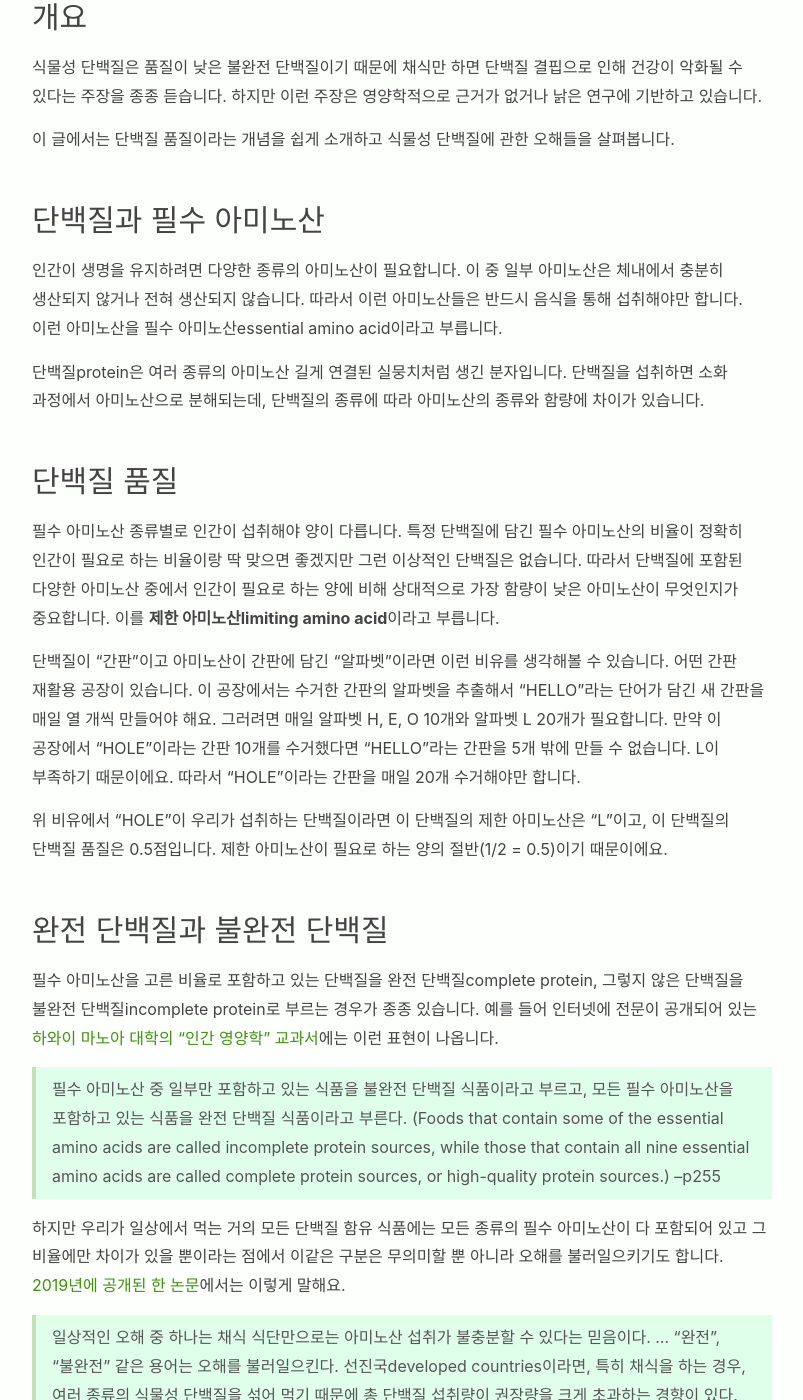
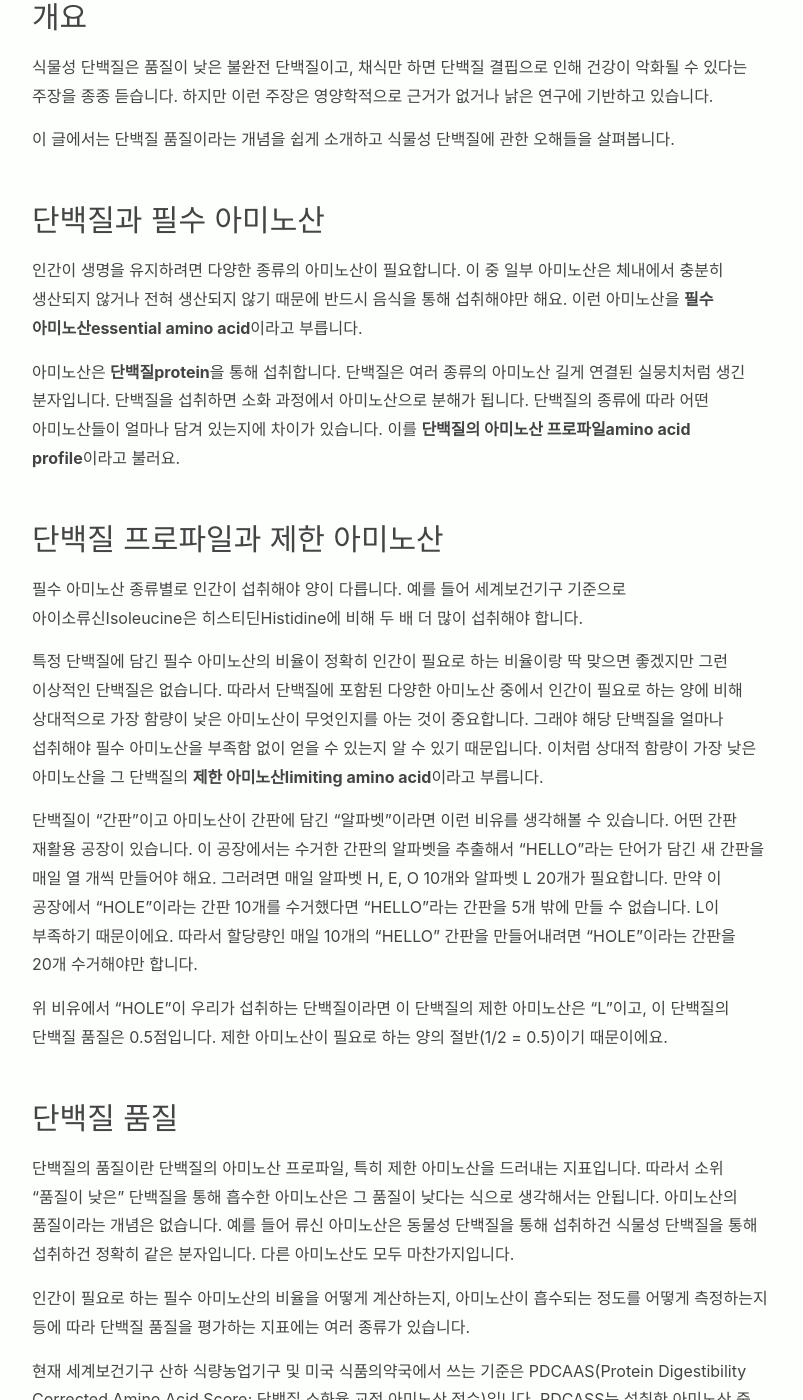
Before and after one commit to veganstudies/veganstudies.github.io, a Jekyll site: the page built from _posts/2020-10-02-quality-of-plant-based-protein.md, in a window 1280 px wide and 1400 px high, scrolled down 616 px. Shown: the whole window, without its empty margins (238-1041 px from the left). Built offline with Jekyll 4.4.1, drawn with Linux system fonts in a browser that asks for light colours; some of the changed text lies outside the part shown.

Commit message:
다듬기

```diff
--- a/_posts/2020-10-02-quality-of-plant-based-protein.md
+++ b/_posts/2020-10-02-quality-of-plant-based-protein.md
@@ -5,23 +5,37 @@ date: 2020-10-02 21:00:00 +0900
 ---
 ## 개요
 
-식물성 단백질은 품질이 낮은 불완전 단백질이기 때문에 채식만 하면 단백질 결핍으로 인해 건강이 악화될 수 있다는 주장을 종종 듣습니다. 하지만 이런 주장은 영양학적으로 근거가 없거나 낡은 연구에 기반하고 있습니다.
+식물성 단백질은 품질이 낮은 불완전 단백질이고, 채식만 하면 단백질 결핍으로 인해 건강이 악화될 수 있다는 주장을 종종 듣습니다. 하지만 이런 주장은 영양학적으로 근거가 없거나 낡은 연구에 기반하고 있습니다.
 
 이 글에서는 단백질 품질이라는 개념을 쉽게 소개하고 식물성 단백질에 관한 오해들을 살펴봅니다.
 
 ## 단백질과 필수 아미노산
 
-인간이 생명을 유지하려면 다양한 종류의 아미노산이 필요합니다. 이 중 일부 아미노산은 체내에서 충분히 생산되지 않거나 전혀 생산되지 않습니다. 따라서 이런 아미노산들은 반드시 음식을 통해 섭취해야만 합니다. 이런 아미노산을 필수 아미노산essential amino acid이라고 부릅니다.
+인간이 생명을 유지하려면 다양한 종류의 아미노산이 필요합니다. 이 중 일부 아미노산은 체내에서 충분히 생산되지 않거나 전혀 생산되지 않기 때문에 반드시 음식을 통해 섭취해야만 해요. 이런 아미노산을 **필수 아미노산essential amino acid**이라고 부릅니다.
 
-단백질protein은 여러 종류의 아미노산 길게 연결된 실뭉치처럼 생긴 분자입니다. 단백질을 섭취하면 소화 과정에서 아미노산으로 분해되는데, 단백질의 종류에 따라 아미노산의 종류와 함량에 차이가 있습니다.
+아미노산은 **단백질protein**을 통해 섭취합니다. 단백질은 여러 종류의 아미노산 길게 연결된 실뭉치처럼 생긴 분자입니다. 단백질을 섭취하면 소화 과정에서 아미노산으로 분해가 됩니다. 단백질의 종류에 따라 어떤 아미노산들이 얼마나 담겨 있는지에 차이가 있습니다. 이를 **단백질의 아미노산 프로파일amino acid profile**이라고 불러요.
+
+## 단백질 프로파일과 제한 아미노산
+
+필수 아미노산 종류별로 인간이 섭취해야 양이 다릅니다. 예를 들어 세계보건기구 기준으로 아이소류신Isoleucine은 히스티딘Histidine에 비해 두 배 더 많이 섭취해야 합니다.
+
+특정 단백질에 담긴 필수 아미노산의 비율이 정확히 인간이 필요로 하는 비율이랑 딱 맞으면 좋겠지만 그런 이상적인 단백질은 없습니다. 따라서 단백질에 포함된 다양한 아미노산 중에서 인간이 필요로 하는 양에 비해 상대적으로 가장 함량이 낮은 아미노산이 무엇인지를 아는 것이 중요합니다. 그래야 해당 단백질을 얼마나 섭취해야 필수 아미노산을 부족함 없이 얻을 수 있는지 알 수 있기 때문입니다. 이처럼 상대적 함량이 가장 낮은 아미노산을 그 단백질의 **제한 아미노산limiting amino acid**이라고 부릅니다.
+
+단백질이 "간판"이고 아미노산이 간판에 담긴 "알파벳"이라면 이런 비유를 생각해볼 수 있습니다. 어떤 간판 재활용 공장이 있습니다. 이 공장에서는 수거한 간판의 알파벳을 추출해서 "HELLO"라는 단어가 담긴 새 간판을 매일 열 개씩 만들어야 해요. 그러려면 매일 알파벳 H, E, O 10개와 알파벳 L 20개가 필요합니다. 만약 이 공장에서 "HOLE"이라는 간판 10개를 수거했다면 "HELLO"라는 간판을 5개 밖에 만들 수 없습니다. L이 부족하기 때문이에요. 따라서 할당량인 매일 10개의 "HELLO" 간판을 만들어내려면 "HOLE"이라는 간판을 20개 수거해야만 합니다.
+
+위 비유에서 "HOLE"이 우리가 섭취하는 단백질이라면 이 단백질의 제한 아미노산은 "L"이고, 이 단백질의 단백질 품질은 0.5점입니다. 제한 아미노산이 필요로 하는 양의 절반(1/2 = 0.5)이기 때문이에요.
 
 ## 단백질 품질
 
-필수 아미노산 종류별로 인간이 섭취해야 양이 다릅니다. 특정 단백질에 담긴 필수 아미노산의 비율이 정확히 인간이 필요로 하는 비율이랑 딱 맞으면 좋겠지만 그런 이상적인 단백질은 없습니다. 따라서 단백질에 포함된 다양한 아미노산 중에서 인간이 필요로 하는 양에 비해 상대적으로 가장 함량이 낮은 아미노산이 무엇인지가 중요합니다. 이를 **제한 아미노산limiting amino acid**이라고 부릅니다.
+단백질의 품질이란 단백질의 아미노산 프로파일, 특히 제한 아미노산을 드러내는 지표입니다. 따라서 소위 "품질이 낮은" 단백질을 통해 흡수한 아미노산은 그 품질이 낮다는 식으로 생각해서는 안됩니다. 아미노산의 품질이라는 개념은 없습니다. 예를 들어 류신 아미노산은 동물성 단백질을 통해 섭취하건 식물성 단백질을 통해 섭취하건 정확히 같은 분자입니다. 다른 아미노산도 모두 마찬가지입니다.
 
-단백질이 "간판"이고 아미노산이 간판에 담긴 "알파벳"이라면 이런 비유를 생각해볼 수 있습니다. 어떤 간판 재활용 공장이 있습니다. 이 공장에서는 수거한 간판의 알파벳을 추출해서 "HELLO"라는 단어가 담긴 새 간판을 매일 열 개씩 만들어야 해요. 그러려면 매일 알파벳 H, E, O 10개와 알파벳 L 20개가 필요합니다. 만약 이 공장에서 "HOLE"이라는 간판 10개를 수거했다면 "HELLO"라는 간판을 5개 밖에 만들 수 없습니다. L이 부족하기 때문이에요. 따라서 "HOLE"이라는 간판을 매일 20개 수거해야만 합니다.
+인간이 필요로 하는 필수 아미노산의 비율을 어떻게 계산하는지, 아미노산이 흡수되는 정도를 어떻게 측정하는지 등에 따라 단백질 품질을 평가하는 지표에는 여러 종류가 있습니다.
 
-위 비유에서 "HOLE"이 우리가 섭취하는 단백질이라면 이 단백질의 제한 아미노산은 "L"이고, 이 단백질의 단백질 품질은 0.5점입니다. 제한 아미노산이 필요로 하는 양의 절반(1/2 = 0.5)이기 때문이에요.
+현재 세계보건기구 산하 식량농업기구 및 미국 식품의약국에서 쓰는 기준은 PDCAAS(Protein Digestibility Corrected Amino Acid Score; 단백질 소화율 교정 아미노산 점수)입니다. PDCASS는 섭취한 아미노산 중 배설된 아미노산을 뺀 나머지는 모두 흡수된 것으로 가정을 합니다. 하지만 장내 미생물이 흡수하는 경우 등을 고려하지 않기 때문에 정확성이 떨어진다는 지적이 있었습니다.
+
+2013년에 기존 PDCAAS의 단점을 개선한 DIAAS(Digestible Indispensable Amino Acid Score; 소화가능한 필수 아미노산 점수)라는 지표가 새로 제안된 상황이에요. DIAAS는 소장에서 실제로 흡수하는 아미노산을 측정하기 때문에 좀 더 정확하다고 해요.
+
+PDCAAS 기준으로는 대두soy 단백질이 0.91점에서 1점 사이, 완두콩pea 단백질이 0.89점으로 높은 편입니다. DIAAS 기준으로는 대두 단백질이 0.9점, 완두콩 단백질이 0.82점입니다. (참고로 소는 PDCAAS 기준 0.92점입니다.)
 
 ## 완전 단백질과 불완전 단백질
 
@@ -29,7 +43,7 @@ date: 2020-10-02 21:00:00 +0900
 
 > 필수 아미노산 중 일부만 포함하고 있는 식품을 불완전 단백질 식품이라고 부르고, 모든 필수 아미노산을 포함하고 있는 식품을 완전 단백질 식품이라고 부른다. (Foods that contain some of the essential amino acids are called incomplete protein sources, while those that contain all nine essential amino acids are called complete protein sources, or high-quality protein sources.) --p255
 
-하지만 우리가 일상에서 먹는 거의 모든 단백질 함유 식품에는 모든 종류의 필수 아미노산이 다 포함되어 있고 그 비율에만 차이가 있을 뿐이라는 점에서 이같은 구분은 무의미할 뿐 아니라 오해를 불러일으키기도 합니다. [2019년에 공개된 한 논문](https://www.ncbi.nlm.nih.gov/pmc/articles/PMC6893534/)에서는 이렇게 말해요.
+하지만 우리가 일상에서 먹는 거의 모든 단백질 함유 식품에는 모든 종류의 필수 아미노산이 다 포함되어 있고 그 비율(즉 단백질의 아미노산 프로파일)에만 차이가 있을 뿐이라는 점에서 이같은 구분은 무의미할 뿐 아니라 오해를 불러일으키기도 합니다. [2019년에 공개된 한 논문](https://www.ncbi.nlm.nih.gov/pmc/articles/PMC6893534/)에서는 이렇게 말해요.
 
 > 일상적인 오해 중 하나는 채식 식단만으로는 아미노산 섭취가 불충분할 수 있다는 믿음이다. ... "완전", "불완전" 같은 용어는 오해를 불러일으킨다. 선진국developed countries이라면, 특히 채식을 하는 경우, 여러 종류의 식물성 단백질을 섞어 먹기 때문에 총 단백질 섭취량이 권장량을 크게 초과하는 경향이 있다. (It is commonly, although mistakenly, thought that the amino acid intake may be inadequate in vegetarian diets. ... The terms “complete” and “incomplete” are misleading. In developed countries, plant proteins are mixed, especially in vegetarian diets, and total intake of protein tends to greatly exceed requirement.)
 
@@ -37,17 +51,9 @@ date: 2020-10-02 21:00:00 +0900
 
 따라서 단백질을 완전/불완전으로 구분하고 동물성 단백질은 완전 단백질, 식물성 단백질은 불완전 단백질이라고 주장하는 것은 잘못된 이분법입니다.
 
-## 단백질 품질 계산하기
-
-인간이 필요로 하는 필수 아미노산의 비율을 어떻게 계산하는지, 아미노산이 흡수되는 정도를 어떻게 측정하는지 등에 따라 단백질 품질을 평가하는 지표에는 여러 종류가 있습니다. 현재 세계보건기구 산하 식량농업기구 및 미국 식품의약국에서 쓰는 기준은 PDCAAS(Protein Digestibility Corrected Amino Acid Score; 단백질 소화율 교정 아미노산 점수)인데, 2013년에 기존 PDCAAS의 단점을 개선한 DIAAS(Digestible Indispensable Amino Acid Score; 소화가능한 필수 아미노산 점수)라는 지표가 새로 제안된 상황이에요.
-
-PDCASS는 섭취한 아미노산 중 배설된 아미노산을 뺀 나머지는 모두 흡수된 것으로 가정을 합니다. 하지만 장내 미생물이 흡수하는 경우 등을 고려하지 않기 때문에 정확성이 떨어진다는 지적이 있었습니다. DIAAS는 소장에서 실제로 흡수하는 아미노산을 측정하기 때문에 좀 더 정확하다고 해요.
-
-PDCAAS 기준으로는 대두soy 단백질이 0.91점에서 1점 사이, 완두콩pea 단백질이 0.89점으로 높은 편입니다. DIAAS 기준으로는 대두 단백질이 0.9점, 완두콩 단백질이 0.82점입니다.
-
 ## 소화되지 않은 단백질과 단백질 과잉 문제
 
-섭취한 모든 단백질이 항상 잘 분해되고 흡수되는건 아닙니다. 소화되지 않은 단백질은 대부분 대장을 통해 배설되지만, 육식 위주 식사를 하는 경우 섬유질이 부족하여 대장에 지나치게 오래 머물며 암을 유발할 위험이 있습니다. 영아의 경우 소화되지 않은 단백질이 혈액에 섞여 들어갈 수 있는데, 이는 알러지 반응을 일으키는 원인이 됩니다.
+섭취한 모든 단백질이 항상 잘 분해되고 흡수되는건 아닙니다. 소화되지 않은 단백질은 대부분 대장을 통해 배설되지만, 육식 위주 식사를 하는 경우 섬유질이 부족하여 대장에 지나치게 오래 머물며 암을 유발할 위험이 있습니다. 영아의 경우 소화되지 않은 단백질이 혈액에 섞여 들어갈 수 있는데, 이는 알러지 반응을 일으키는 원인이 되기도 합니다.
 
 필요한 양 이상으로 단백질을 섭취할 경우 체내에 지나치게 많은 암모니아가 생성될 수 있고 이는 간과 신장에 무리를 일으킬 수 있으며, 다양한 질병의 원인이 됩니다.
 
```
Also changed, not shown: other parts of _posts/2020-10-02-quality-of-plant-based-protein.md (+1 -1 lines).
